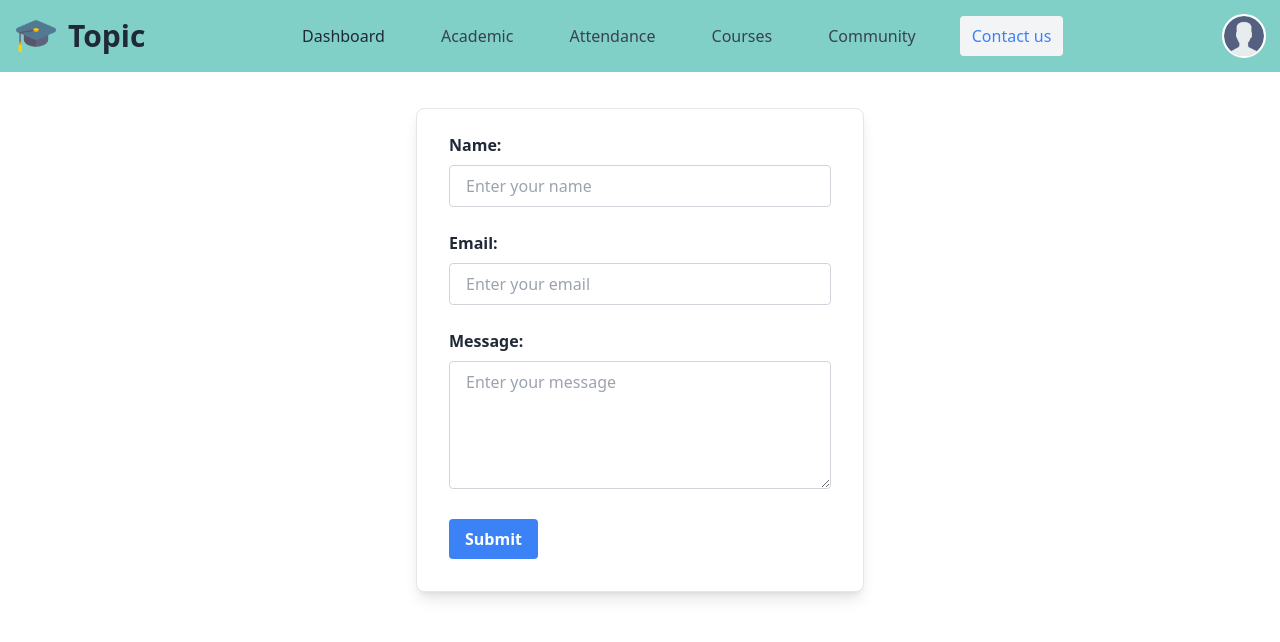
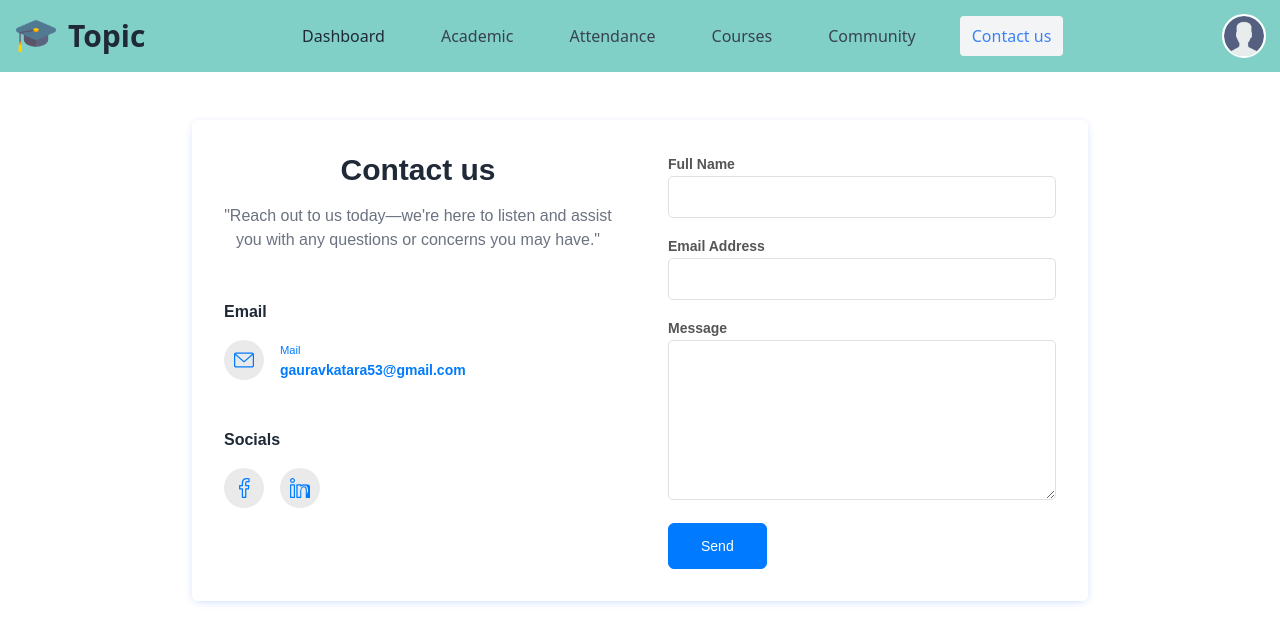
Before and after one commit to gauravkatara53/Learning_app, a React (Vite) app in the folder frontend/: page /contact in a window 1280 px wide. Shown: the top 642 px of the page. Built offline with nearby package versions, Linux system fonts and the light colour scheme.

Commit message:
advanced conatct us form

```diff
--- a/frontend/src/Components/ContactForm.jsx
+++ b/frontend/src/Components/ContactForm.jsx
@@ -24,7 +24,7 @@ const ContactForm = () => {
     setSubmitting(true);
 
     try {
-      await axios.post(`http://localhost:3000/contact`, formData);
+      await axios.post(`http://localhost:3000/api/contact`, formData);
       setSubmitted(true);
       setFormData({
         name: "",
@@ -38,80 +38,164 @@ const ContactForm = () => {
     }
   };
 
+  // Hide the success message after 3 seconds
+
+  setTimeout(() => {
+    setSubmitted(false);
+  }, 30000);
+
   return (
-    <div>
-      <div className="max-w-md my-9 mx-auto bg-white shadow-lg rounded-lg border border-gray-200 px-8 pt-6 pb-8 mb-4">
-        {!submitted ? (
-          <form onSubmit={handleSubmit} className="space-y-6">
+    <div className="mt-12 mx-2">
+      <div className="grid sm:grid-cols-2 items-start gap-14 p-8 mx-auto max-w-4xl bg-white shadow-[0_2px_10px_-3px_rgba(6,81,237,0.3)] rounded-md font-[sans-serif]">
+        <div>
+          <h1 className="text-gray-800 text-3xl text-center font-extrabold">
+            Contact us
+          </h1>
+          <p className="text-md text-center text-gray-500 mt-4">
+            "Reach out to us today—we're here to listen and assist you with any
+            questions or concerns you may have."
+          </p>
+
+          <div className="mt-12">
+            <h2 className="text-gray-800 text-base font-bold">Email</h2>
+            <ul className="mt-4">
+              <li className="flex items-center">
+                <div className="bg-[#e6e6e6cf] h-10 w-10 rounded-full flex items-center justify-center shrink-0">
+                  <svg
+                    xmlns="http://www.w3.org/2000/svg"
+                    width="20px"
+                    height="20px"
+                    fill="#007bff"
+                    viewBox="0 0 479.058 479.058"
+                  >
+                    <path
+                      d="M434.146 59.882H44.912C20.146 59.882 0 80.028 0 104.794v269.47c0 24.766 20.146 44.912 44.912 44.912h389.234c24.766 0 44.912-20.146 44.912-44.912v-269.47c0-24.766-20.146-44.912-44.912-44.912zm0 29.941c2.034 0 3.969.422 5.738 1.159L239.529 264.631 39.173 90.982a14.902 14.902 0 0 1 5.738-1.159zm0 299.411H44.912c-8.26 0-14.971-6.71-14.971-14.971V122.615l199.778 173.141c2.822 2.441 6.316 3.655 9.81 3.655s6.988-1.213 9.81-3.655l199.778-173.141v251.649c-.001 8.26-6.711 14.97-14.971 14.97z"
+                      data-original="#000000"
+                    />
+                  </svg>
+                </div>
+                <a
+                  href="mailto:info@example.com"
+                  className="text-[#007bff] text-sm ml-4"
+                >
+                  <small className="block">Mail</small>
+                  <strong>gauravkatara53@gmail.com</strong>
+                </a>
+              </li>
+            </ul>
+          </div>
+
+          <div className="mt-12">
+            <h2 className="text-gray-800 text-base font-bold">Socials</h2>
+
+            <ul className="flex mt-4 space-x-4">
+              <li className="bg-[#e6e6e6cf] h-10 w-10 rounded-full flex items-center justify-center shrink-0">
+                <a
+                  href="https://www.facebook.com"
+                  target="_blank"
+                  rel="noopener noreferrer"
+                >
+                  <svg
+                    xmlns="http://www.w3.org/2000/svg"
+                    width="20px"
+                    height="20px"
+                    fill="#007bff"
+                    viewBox="0 0 24 24"
+                  >
+                    <path
+                      d="M6.812 13.937H9.33v9.312c0 .414.335.75.75.75l4.007.001a.75.75 0 0 0 .75-.75v-9.312h2.387a.75.75 0 0 0 .744-.657l.498-4a.75.75 0 0 0-.744-.843h-2.885c.113-2.471-.435-3.202 1.172-3.202 1.088-.13 2.804.421 2.804-.75V.909a.75.75 0 0 0-.648-.743A26.926 26.926 0 0 0 15.071 0c-7.01 0-5.567 7.772-5.74 8.437H6.812a.75.75 0 0 0-.75.75v4c0 .414.336.75.75.75zm.75-3.999h2.518a.75.75 0 0 0 .75-.75V6.037c0-2.883 1.545-4.536 4.24-4.536.878 0 1.686.043 2.242.087v2.149c-.402.205-3.976-.884-3.976 2.697v2.755c0 .414.336.75.75.75h2.786l-.312 2.5h-2.474a.75.75 0 0 0-.75.75V22.5h-2.505v-9.312a.75.75 0 0 0-.75-.75H7.562z"
+                      data-original="#000000"
+                    />
+                  </svg>
+                </a>
+              </li>
+              <li className="bg-[#e6e6e6cf] h-10 w-10 rounded-full flex items-center justify-center shrink-0">
+                <a
+                  href="https://www.linkedin.com"
+                  target="_blank"
+                  rel="noopener noreferrer"
+                >
+                  <svg
+                    xmlns="http://www.w3.org/2000/svg"
+                    width="20px"
+                    height="20px"
+                    fill="#007bff"
+                    viewBox="0 0 511 512"
+                  >
+                    <path
+                      d="M111.898 160.664H15.5c-8.285 0-15 6.719-15 15V497c0 8.285 6.715 15 15 15h96.398c8.286 0 15-6.715 15-15V175.664c0-8.281-6.714-15-15-15zM96.898 482H30.5V190.664h66.398zM63.703 0C28.852 0 .5 28.352.5 63.195c0 34.852 28.352 63.2 63.203 63.2 34.848 0 63.195-28.352 63.195-63.2C126.898 28.352 98.551 0 63.703 0zm0 96.395c-18.308 0-33.203-14.891-33.203-33.2C30.5 44.891 45.395 30 63.703 30c18.305 0 33.195 14.89 33.195 33.195 0 18.309-14.89 33.2-33.195 33.2zm289.207 62.148c-22.8 0-45.273 5.496-65.398 15.777-.684-7.652-7.11-13.656-14.942-13.656h-96.406c-8.281 0-15 6.719-15 15V497c0 8.285 6.719 15 15 15h96.406c8.285 0 15-6.715 15-15V321.5c0-23.949 6.656-46.262 17.805-62.062 11.148-15.805 26.719-24.438 44.793-24.438 37.019 0 52.602 30.512 52.602 77v184c0 8.285 6.719 15 15 15h96.398c8.285 0 15-6.715 15-15V298.098c0-75.527-15.434-134.156-90.293-134.156zm59.598 317.188H431.5v-169c0-30.348-6.684-54.512-19.914-71.016-13.266-16.551-32.094-25.312-56.084-25.312-27.597 0-51.355 13.164-68.414 37.715-17.07 24.582-26.59 58.324-26.59 94.582V482h-66.398V190.664h66.398v15.906c.422 7.696 6.777 13.812 14.484 14.578 7.648.75 14.824-4.523 16.477-11.934 20.523-10.84 42.934-16.448 65.973-16.448 46.578 0 75.484 18.03 92.922 56.844 9.77 21.992 13.273 47.633 13.273 76.689z"
+                      data-original="#000000"
+                    />
+                  </svg>
+                </a>
+              </li>
+            </ul>
+          </div>
+        </div>
+
+        <div>
+          {submitted && (
+            <div
+              className="bg-green-100 border-l-4 border-green-500 text-green-700 p-4 rounded mb-4"
+              role="alert"
+            >
+              <p className="font-semibold">Form submitted successfully!</p>
+            </div>
+          )}
+          <form
+            className="flex flex-col space-y-4 text-[#555]"
+            onSubmit={handleSubmit}
+          >
             <div>
-              <label
-                htmlFor="name"
-                className="block text-gray-800 font-semibold mb-2"
-              >
-                Name:
+              <label htmlFor="name" className="text-sm font-bold mb-2">
+                Full Name
               </label>
               <input
                 type="text"
                 id="name"
                 name="name"
+                className="form-control w-full border border-solid border-[#e0e0e0] text-base px-4 py-2 focus:outline-none focus:border-[#3eb8f1] rounded-[5px]"
                 value={formData.name}
                 onChange={handleChange}
-                placeholder="Enter your name"
-                className="border border-gray-300 rounded w-full py-2 px-4 text-gray-800 placeholder-gray-400 focus:outline-none focus:ring-2 focus:ring-blue-500"
                 required
               />
             </div>
             <div>
-              <label
-                htmlFor="email"
-                className="block text-gray-800 font-semibold mb-2"
-              >
-                Email:
+              <label htmlFor="email" className="text-sm font-bold mb-2">
+                Email Address
               </label>
               <input
                 type="email"
                 id="email"
                 name="email"
+                className="form-control w-full border border-solid border-[#e0e0e0] text-base px-4 py-2 focus:outline-none focus:border-[#3eb8f1] rounded-[5px]"
                 value={formData.email}
                 onChange={handleChange}
-                placeholder="Enter your email"
-                className="border border-gray-300 rounded w-full py-2 px-4 text-gray-800 placeholder-gray-400 focus:outline-none focus:ring-2 focus:ring-blue-500"
                 required
               />
             </div>
             <div>
-              <label
-                htmlFor="message"
-                className="block text-gray-800 font-semibold mb-2"
-              >
-                Message:
+              <label htmlFor="message" className="text-sm font-bold mb-2">
+                Message
               </label>
               <textarea
                 id="message"
                 name="message"
+                className="form-control w-full h-40 border border-solid border-[#e0e0e0] text-base px-4 py-2 focus:outline-none focus:border-[#3eb8f1] rounded-[5px]"
                 value={formData.message}
                 onChange={handleChange}
-                placeholder="Enter your message"
-                className="border border-gray-300 rounded w-full py-2 px-4 text-gray-800 placeholder-gray-400 focus:outline-none focus:ring-2 focus:ring-blue-500 h-32"
                 required
               ></textarea>
             </div>
             <button
               type="submit"
-              className="bg-blue-500 hover:bg-blue-700 text-white font-semibold py-2 px-4 rounded focus:outline-none focus:ring-2 focus:ring-blue-500"
+              className="self-start bg-[#007bff] text-white text-sm py-3 px-8 border border-solid border-[#007bff] rounded-md transition-all duration-300 ease-linear hover:bg-transparent hover:text-[#007bff]"
               disabled={submitting}
             >
-              {submitting ? "Submitting..." : "Submit"}
+              {submitting ? "Sending..." : "Send"}
             </button>
           </form>
-        ) : (
-          <div
-            className="bg-green-100 border-l-4 border-green-500 text-green-700 p-4 rounded"
-            role="alert"
-          >
-            <p className="font-semibold">Form submitted successfully!</p>
-          </div>
-        )}
+        </div>
       </div>
     </div>
   );
```
Also changed, not shown: 1 other file (tests, documents, lock files or other folders).
